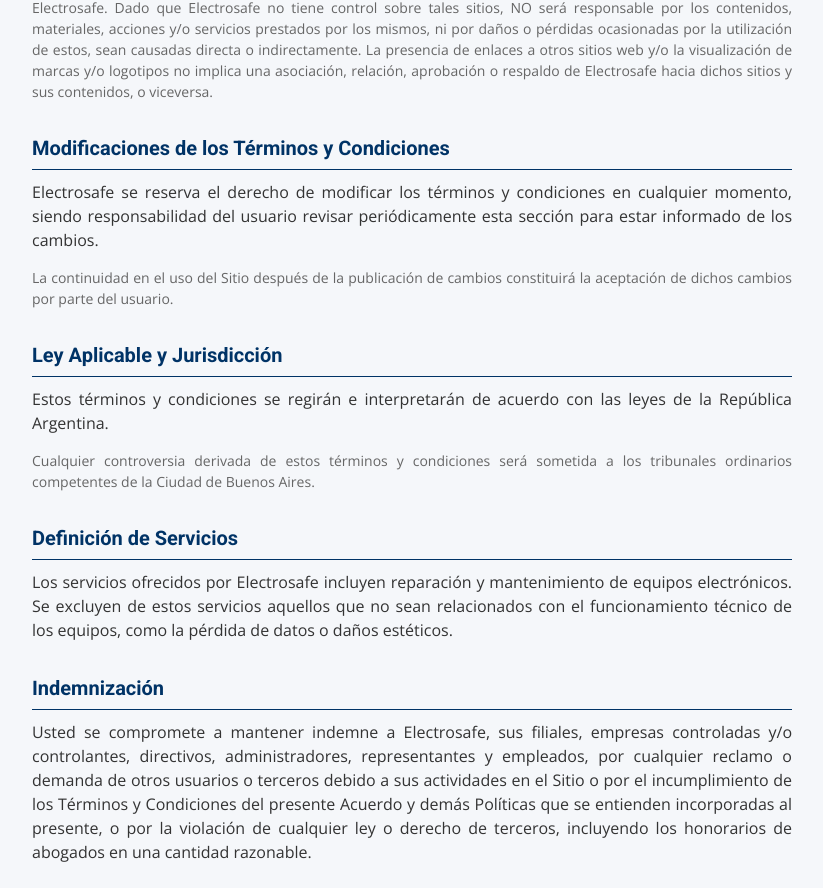
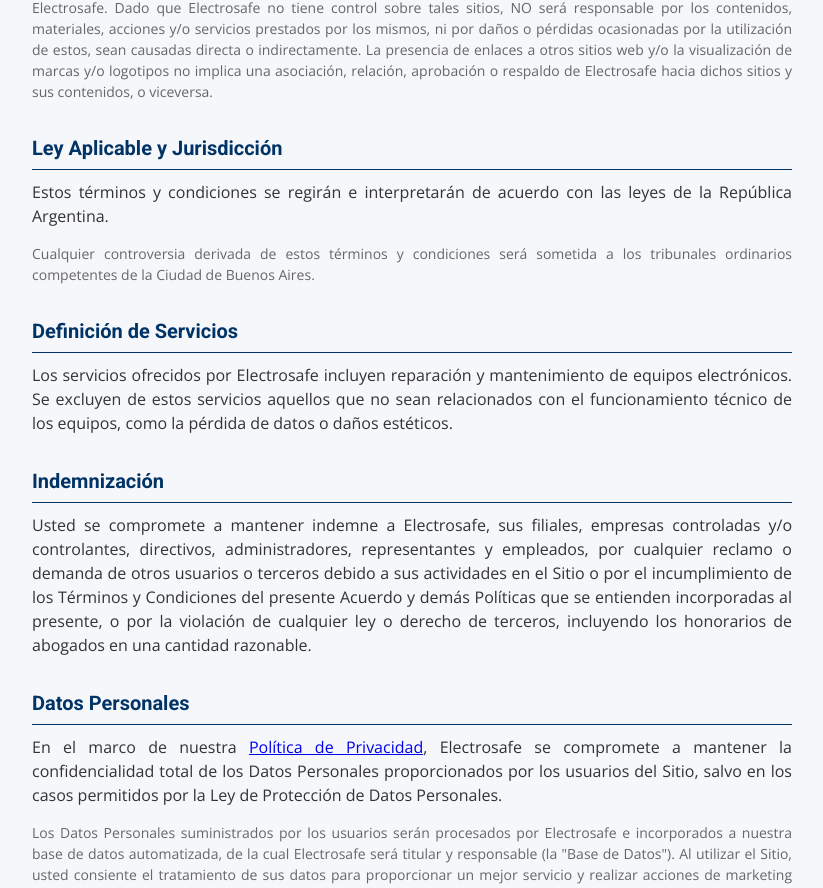
Before and after one commit to manuel-25/ElectroFix, a React (Create React App) app in the folder frontend/: page /terminos-condiciones in a window 1280 px wide. Shown: the part 5936-6824 px from the top of the page, without its empty margins (228-1051 px from the left). Built offline with nearby package versions, Linux system fonts and the light colour scheme.

Commit message:
terms and conditions duplicate removed

```diff
--- a/frontend/src/components/TermsAndConditions/TermsAndConditions.jsx
+++ b/frontend/src/components/TermsAndConditions/TermsAndConditions.jsx
@@ -284,18 +284,6 @@ const TermsAndConditions = () => {
         </p>
       </div>
 
-      {/* Sección Modificaciones de los Términos y Condiciones */}
-      <div className="section">
-        <h2 className="section-title">Modificaciones de los Términos y Condiciones</h2>
-        <p className="normal-text">
-          Electrosafe se reserva el derecho de modificar los términos y condiciones en cualquier momento,
-          siendo responsabilidad del usuario revisar periódicamente esta sección para estar informado de los cambios.
-        </p>
-        <p className="small-text">
-          La continuidad en el uso del Sitio después de la publicación de cambios constituirá la aceptación de dichos cambios por parte del usuario.
-        </p>
-      </div>
-
       {/* Sección Ley Aplicable y Jurisdicción */}
       <div className="section">
         <h2 className="section-title">Ley Aplicable y Jurisdicción</h2>
```
